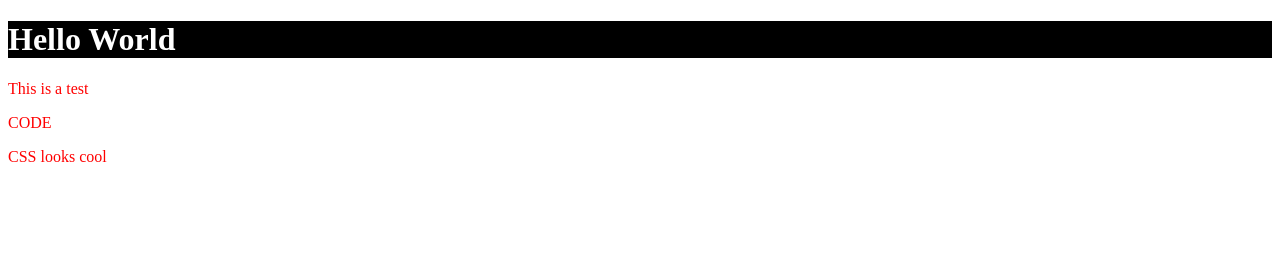
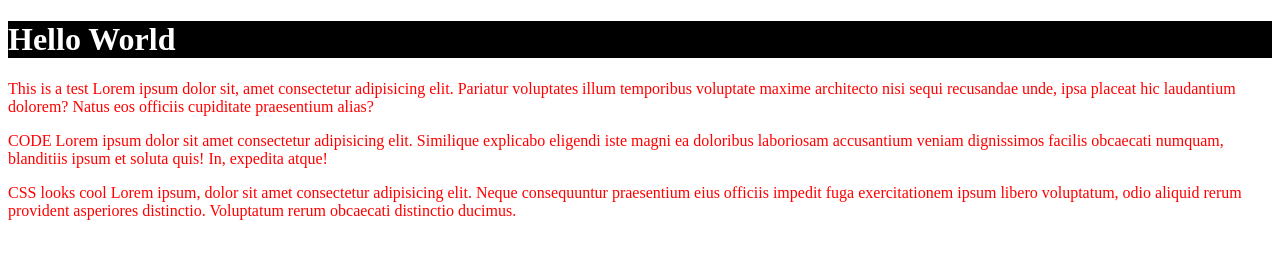
Before and after one commit to marveeygoodlife/TOPG, a plain HTML site: page INDEX/index.html in a window 1280 px wide. Drawn offline with Linux system fonts and the light colour scheme; files that its build step writes are made by us from their sources.

Commit message:
commit to main

```diff
--- a/INDEX/index.html
+++ b/INDEX/index.html
@@ -7,8 +7,12 @@
 <link rel="stylesheet" href="main.css"></head>
 <body>
     <h1>Hello World</h1>
-    <p>This is a test</p>
-    <p>CODE</p>
-    <p>CSS looks cool</p>
+    <p>This is a test
+        Lorem ipsum dolor sit, amet consectetur adipisicing elit. Pariatur voluptates illum temporibus voluptate maxime architecto nisi sequi recusandae unde, ipsa placeat hic laudantium dolorem? Natus eos officiis cupiditate praesentium alias?
+    </p>
+    <p>CODE Lorem ipsum dolor sit amet consectetur adipisicing elit. Similique explicabo eligendi iste magni ea doloribus laboriosam accusantium veniam dignissimos facilis obcaecati numquam, blanditiis ipsum et soluta quis! In, expedita atque!</p>
+    <p>CSS looks cool
+        Lorem ipsum, dolor sit amet consectetur adipisicing elit. Neque consequuntur praesentium eius officiis impedit fuga exercitationem ipsum libero voluptatum, odio aliquid rerum provident asperiores distinctio. Voluptatum rerum obcaecati distinctio ducimus.
+    </p>
 </body>
 </html>
```
Also changed, not shown: images/lion.jpg (renamed from lion.jpg), index/main.css (renamed from STYLES/main.css).
